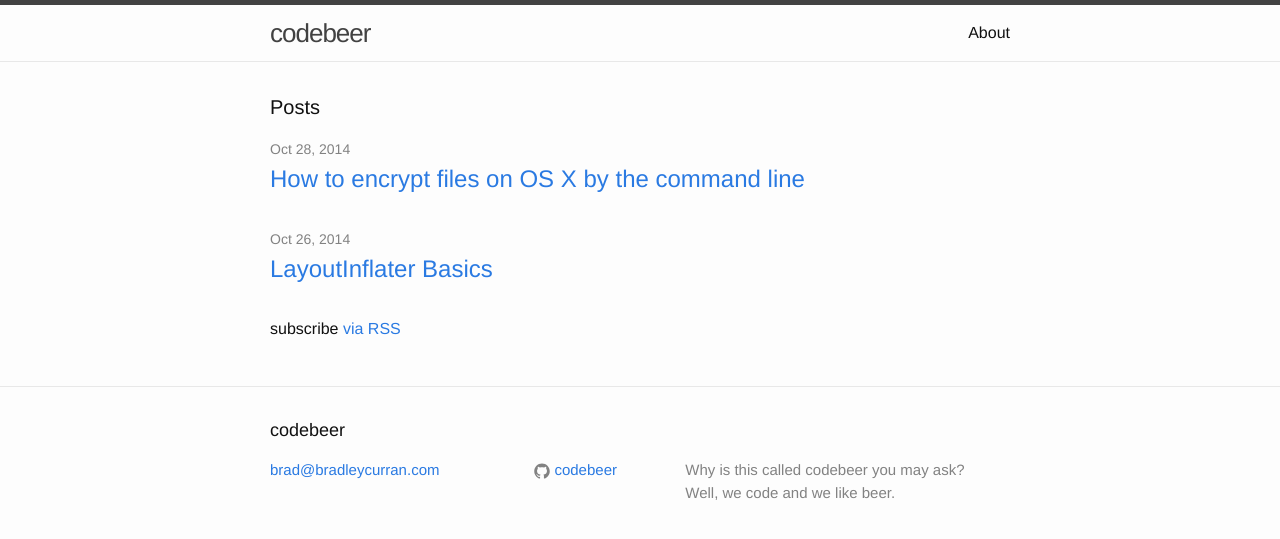
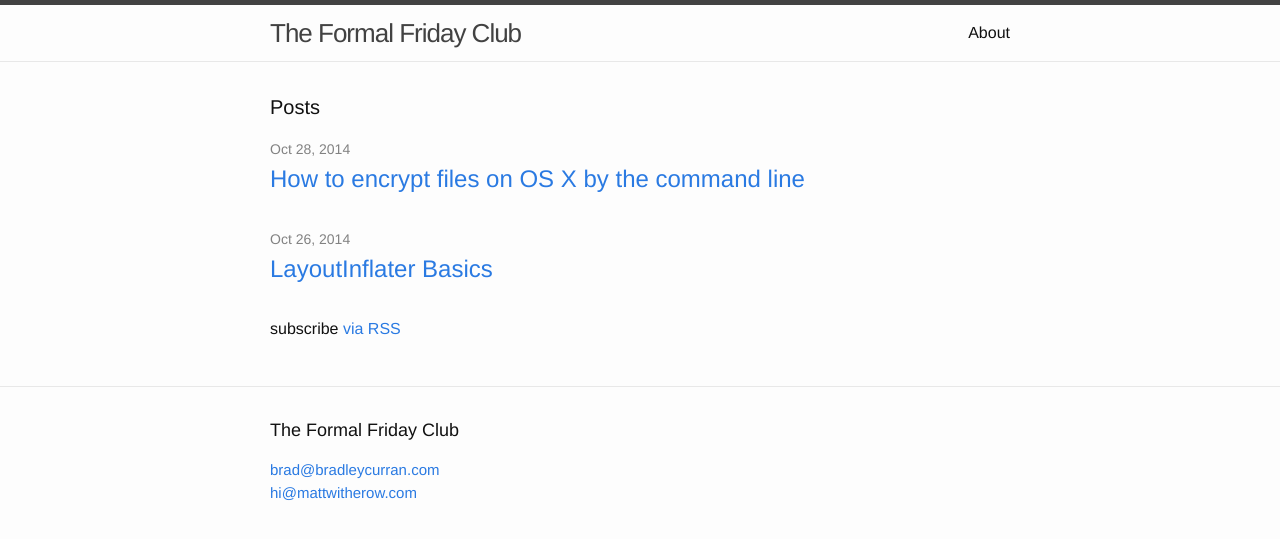
Before and after one commit to codebeer/codebeer.github.io, a Jekyll site: the page built from index.html, in a window 1280 px wide. Shown: the top 539 px of the page. Built offline with Jekyll 4.4.1, drawn with Linux system fonts in a browser that asks for light colours.

Commit message:
Updated blog references to The Formal Friday Club

```diff
--- a/_config.yml
+++ b/_config.yml
@@ -1,12 +1,11 @@
 # Site settings
-title: codebeer
+title: The Formal Friday Club
 description: > #
-  Why is this called codebeer you may ask?<br/>
-  Well, we code and we like beer.
+
 baseurl: "" # the subpath of your site, e.g. /blog/
-url: "http://codebeer.github.io" # the base hostname & protocol for your site
+url: "http://formalfriday.club" # the base hostname & protocol for your site
 #twitter_username: jekyllrb
-github_username:  codebeer
+#github_username: codebeer
 
 # Build settings
 markdown: kramdown
@@ -16,3 +15,4 @@ exclude: [exclude]
 # Custom Stuff
 emails:
   - brad@bradleycurran.com
+  - hi@mattwitherow.com
```
